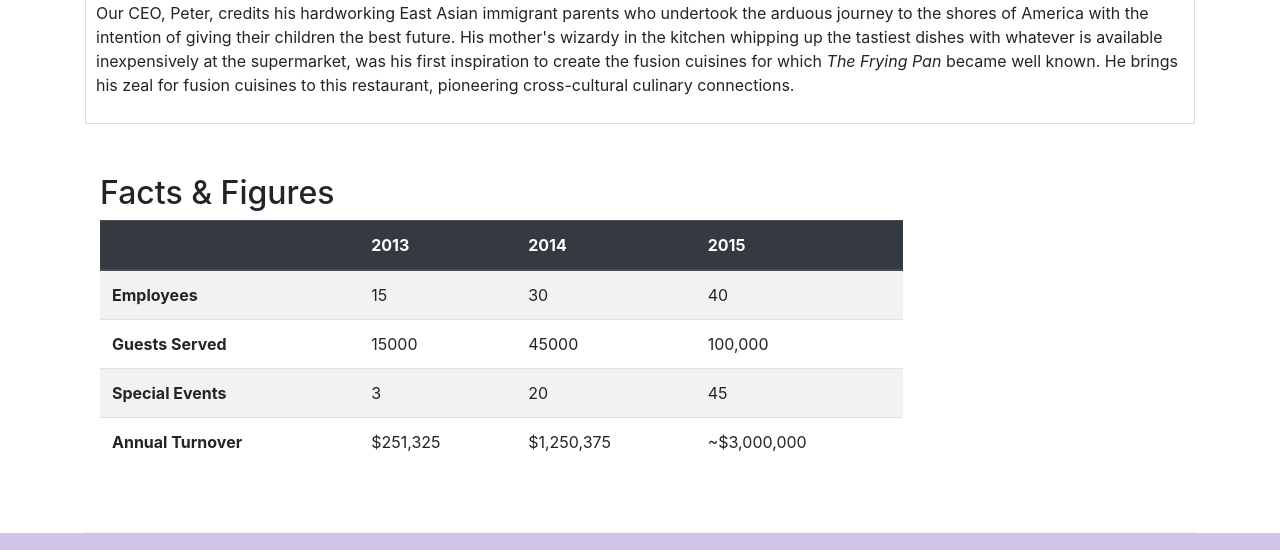
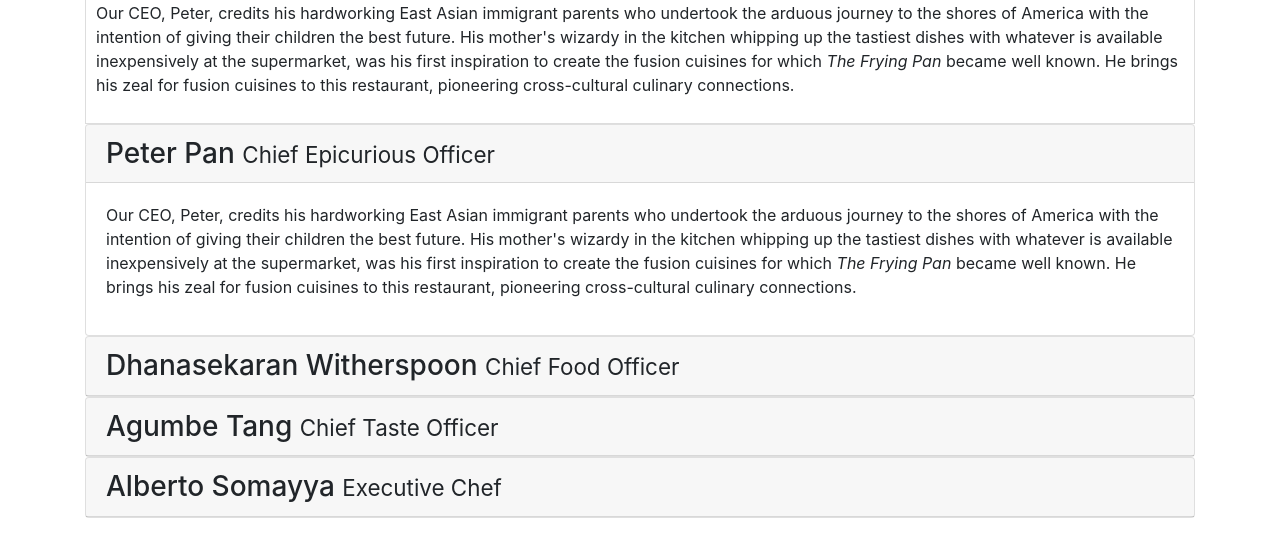
Before and after one commit to SanyaKasaudhan/Bootstrap, a website: page aboutus.html in a window 1280 px wide. Shown: the part 1260-1810 px from the top of the page. Drawn offline with nearby package versions, Linux system fonts and the light colour scheme.

Commit message:
accordion

```diff
--- a/aboutus.html
+++ b/aboutus.html
@@ -135,6 +135,65 @@
                             <p class="d-none d-sm-block">Award winning three-star Michelin chef with wide International experience having worked closely with whos-who in the culinary world, he specializes in creating mouthwatering Indo-Italian fusion experiences. He says, <em>Put together the cuisines from the two craziest cultures, and you get a winning hit! Amma Mia!</em></p>
                         </div>
                 </div>
+                <div id="accordion">
+                    <div class="card">
+                        <div class="card-header" role="tab" id="peterhead">
+                        <h3 class="mb-0">
+                            <a data-toggle="collapse" data-target="#peter">
+                            Peter Pan <small>Chief Epicurious Officer</small>
+                            </a>
+                        </h3>
+                        </div>
+                        <div class="collapse show" id="peter" data-parent="#accordion">
+                            <div class="card-body">
+                                <p class="d-none d-sm-block">Our CEO, Peter, credits his hardworking East Asian immigrant parents who undertook the arduous journey to the shores of America with the intention of giving their children the best future. His mother's wizardy in the kitchen whipping up the tastiest dishes with whatever is available inexpensively at the supermarket, was his first inspiration to create the fusion cuisines for which <em>The Frying Pan</em> became well known. He brings his zeal for fusion cuisines to this restaurant, pioneering cross-cultural culinary connections.</p>
+
+                            </div>
+                        </div>
+                    </div>
+                    <div class="card">
+                        <div class="card-header" role="tab" id="dannyhead">
+                        <h3 class="mb-0">
+                            <a class="collapsed" data-toggle="collapse" data-target="#danny">
+                            Dhanasekaran Witherspoon <small>Chief Food Officer</small>
+                            </a>
+                        </h3>
+                    </div>
+                    <div class="collapse" id="danny" data-parent="#accordion">
+                        <div class="card-body">
+                            <p class="d-none d-sm-block">Our CFO, Danny, as he is affectionately referred to by his colleagues, comes from a long established family tradition in farming and produce. His experiences growing up on a farm in the Australian outback gave him great appreciation for varieties of food sources. As he puts it in his own words, <em>Everything that runs, wins, and everything that stays, pays!</em></p>
+                         </div>
+                    </div>
+                </div>
+                <div class="card">
+                        <div class="card-header" role="tab" id="agumbehead">
+                        <h3 class="mb-0">
+                            <a class="collapsed" data-toggle="collapse" data-target="#agumbe">
+                            Agumbe Tang <small>Chief Taste Officer</small>
+                            </a>
+                        </h3>
+                    </div>
+                    <div class="collapse" id="agumbe" data-parent="#accordion">
+                        <div class="card-body">
+                            <p class="d-none d-sm-block">Blessed with the most discerning gustatory sense, Agumbe, our CTO, personally ensures that every dish that we serve meets his exacting tastes. Our chefs dread the tongue lashing that ensues if their dish does not meet his exacting standards. He lives by his motto, <em>You click only if you survive my lick.</em></p>
+                        </div>
+                    </div>
+                </div>
+                <div class="card">
+                        <div class="card-header" role="tab" id="albertohead">
+                        <h3 class="mb-0">
+                            <a class="collapsed" data-toggle="collapse" data-target="#alberto">
+                            Alberto Somayya <small>Executive Chef</small>
+                            </a>
+                        </h3>
+                    </div>
+                    <div class="collapse" id="alberto" data-parent="#accordion">
+                        <div class="card-body">
+                            <p class="d-none d-sm-block">Award winning three-star Michelin chef with wide International experience having worked closely with whos-who in the culinary world, he specializes in creating mouthwatering Indo-Italian fusion experiences. He says, <em>Put together the cuisines from the two craziest cultures, and you get a winning hit! Amma Mia!</em></p>
+                        </div>
+                    </div>
+                </div>
+                 </div>
                 </div>
        </div>
        <div class="row row-content">
```
